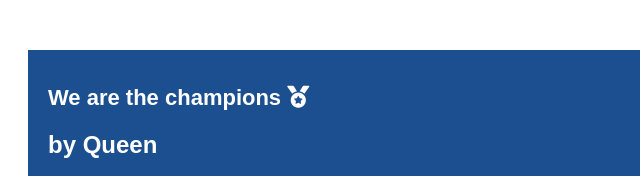
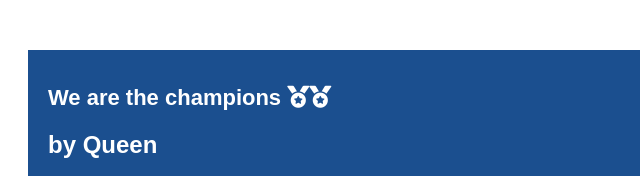
Before and after one commit to JanczakM/learning-git-2, a plain HTML site: page index.html in a window 1280 px wide. Shown: the top 176 px of the page, 192-832 px from the left. Drawn offline with Linux system fonts and the light colour scheme.

Commit message:
add additional icon

```diff
--- a/index.html
+++ b/index.html
@@ -8,7 +8,7 @@
     </head>
     <body>
         <div class="container">
-            <h1>We are the champions <span class="fas fa-medal"></span></h1>
+            <h1>We are the champions <span class="fas fa-medal"></span><span class="fas fa-medal"></span></h1>
             <h2>by Queen</h2>
             <p>I've paid my dues<br>
               Time after time<br>
```
